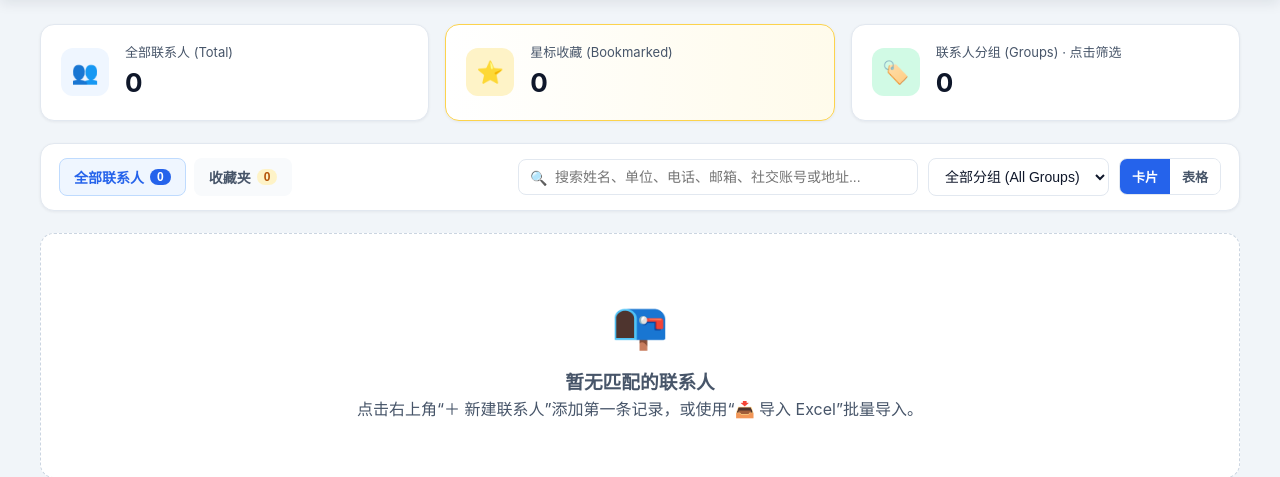
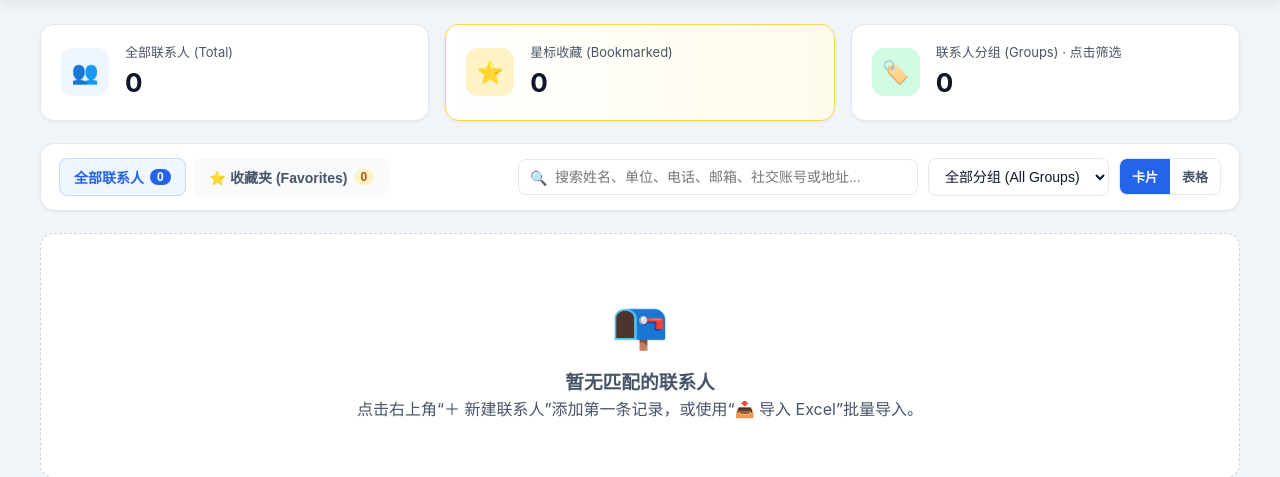
Before and after one commit to lyweee859-arch/address-book, a Flask app: page / in a window 1280 px wide. Shown: the part 74-551 px from the top of the page. Run offline with Flask 3, Linux system fonts and the light colour scheme; data that the repository does not hold is empty.

Commit message:
feat: add bookmark toggle button and favorites filter view

```diff
--- a/templates/index.html
+++ b/templates/index.html
@@ -71,7 +71,7 @@
                     全部联系人 <span class="tab-badge" id="badgeAll">0</span>
                 </button>
                 <button type="button" class="tab-btn" data-filter="bookmarked" id="tabBookmarked">
-                    收藏夹 <span class="tab-badge tab-badge-star" id="badgeBookmarked">0</span>
+                    ⭐ 收藏夹 (Favorites) <span class="tab-badge tab-badge-star" id="badgeBookmarked">0</span>
                 </button>
             </div>
 
```
